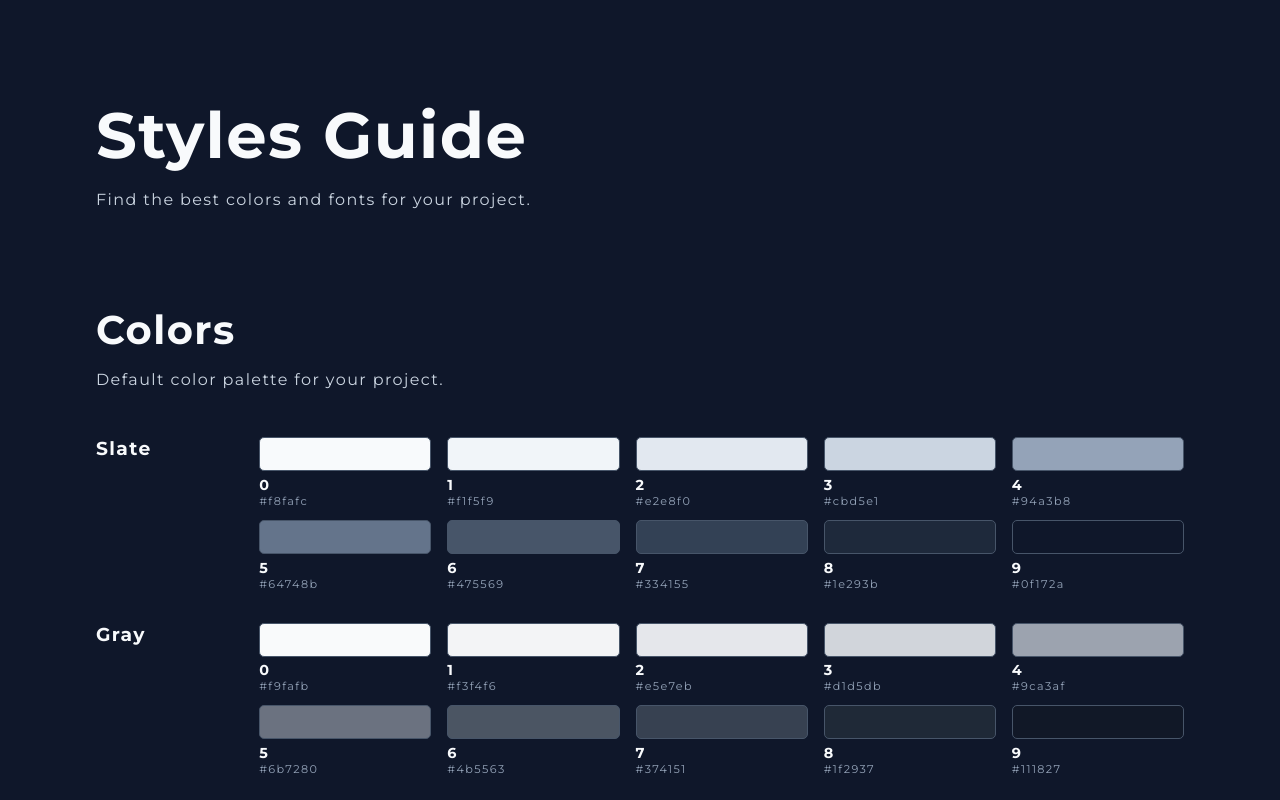
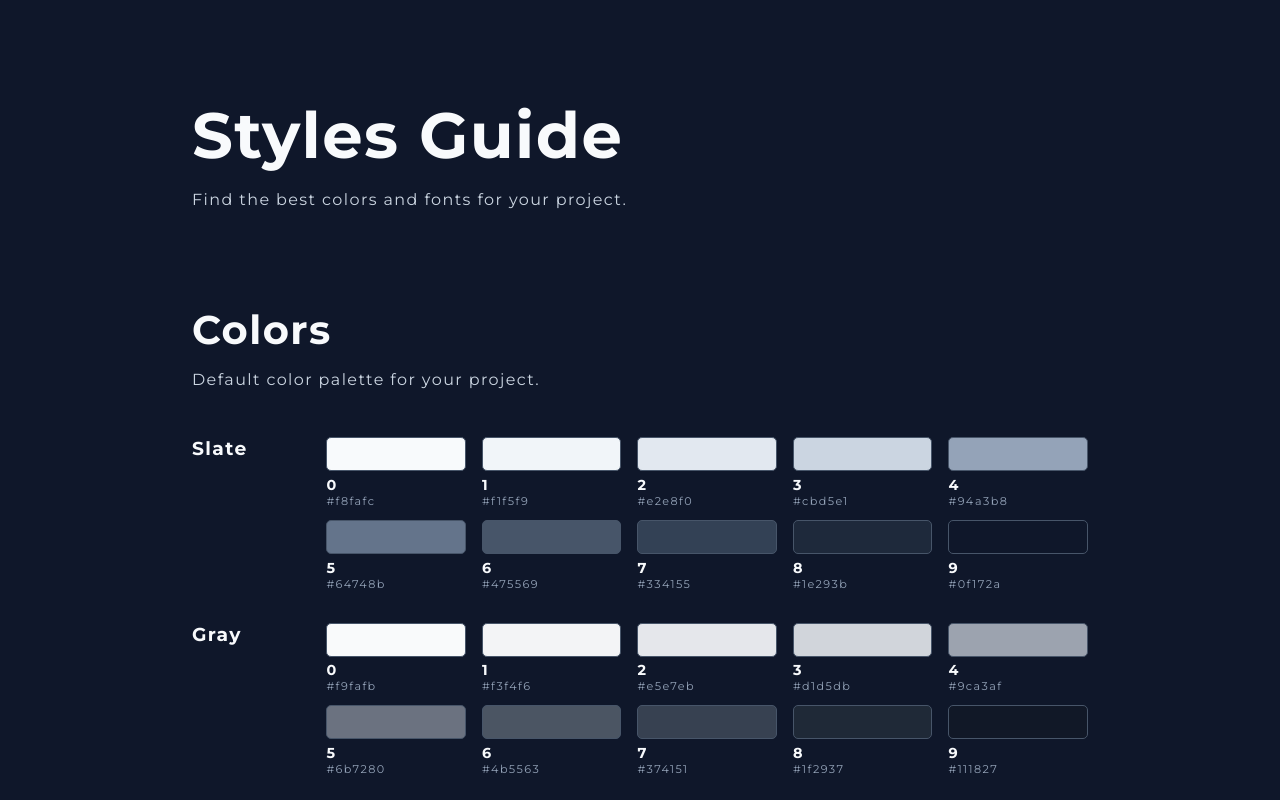
Before and after one commit to NahuelGenchi/styleguide, a React (Create React App) app: page / in a window 1280 px wide. Shown: the top 800 px of the page. Built offline with nearby package versions, Linux system fonts and the light colour scheme.

Commit message:
adding responsiveness to Header, Main & Footer

```diff
--- a/src/components/FontList/FontList.scss
+++ b/src/components/FontList/FontList.scss
@@ -1,4 +1,8 @@
 @use "../../scss/colors.scss" as color;
+
+.fontlist-container:last-child {
+  margin-bottom: initial;
+}
 
 .fontlist-container {
   margin-bottom: 3rem;
--- a/src/components/Footer/Footer.scss
+++ b/src/components/Footer/Footer.scss
@@ -42,3 +42,12 @@
     }
   }
 }
+
+@media screen and (min-width: 960px) {
+  .footer {
+
+    .footer-container {
+      width: 70vw;
+    }
+  }
+}
--- a/src/components/Header/Header.scss
+++ b/src/components/Header/Header.scss
@@ -6,3 +6,9 @@
     margin-bottom: 1rem;
   }
 }
+
+@media screen and (min-width: 960px) {
+  .header {
+    width: 70vw;
+  }
+}
--- a/src/components/Main/Main.scss
+++ b/src/components/Main/Main.scss
@@ -5,3 +5,9 @@
   margin: 0 auto;
   padding: 3rem 0 0;
 }
+
+@media screen and (min-width: 960px) {
+  .main {
+    width: 70vw;
+  }
+}
```
